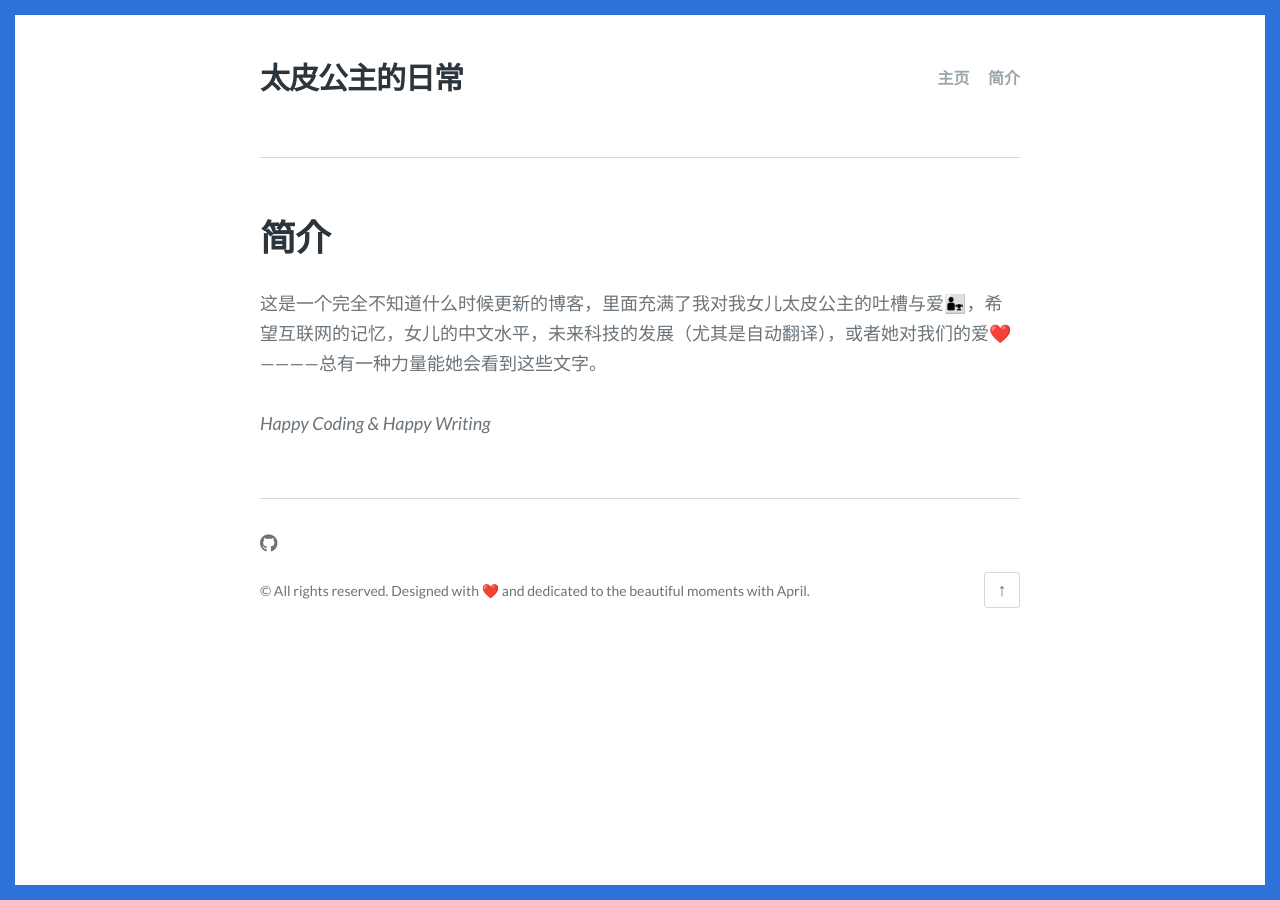
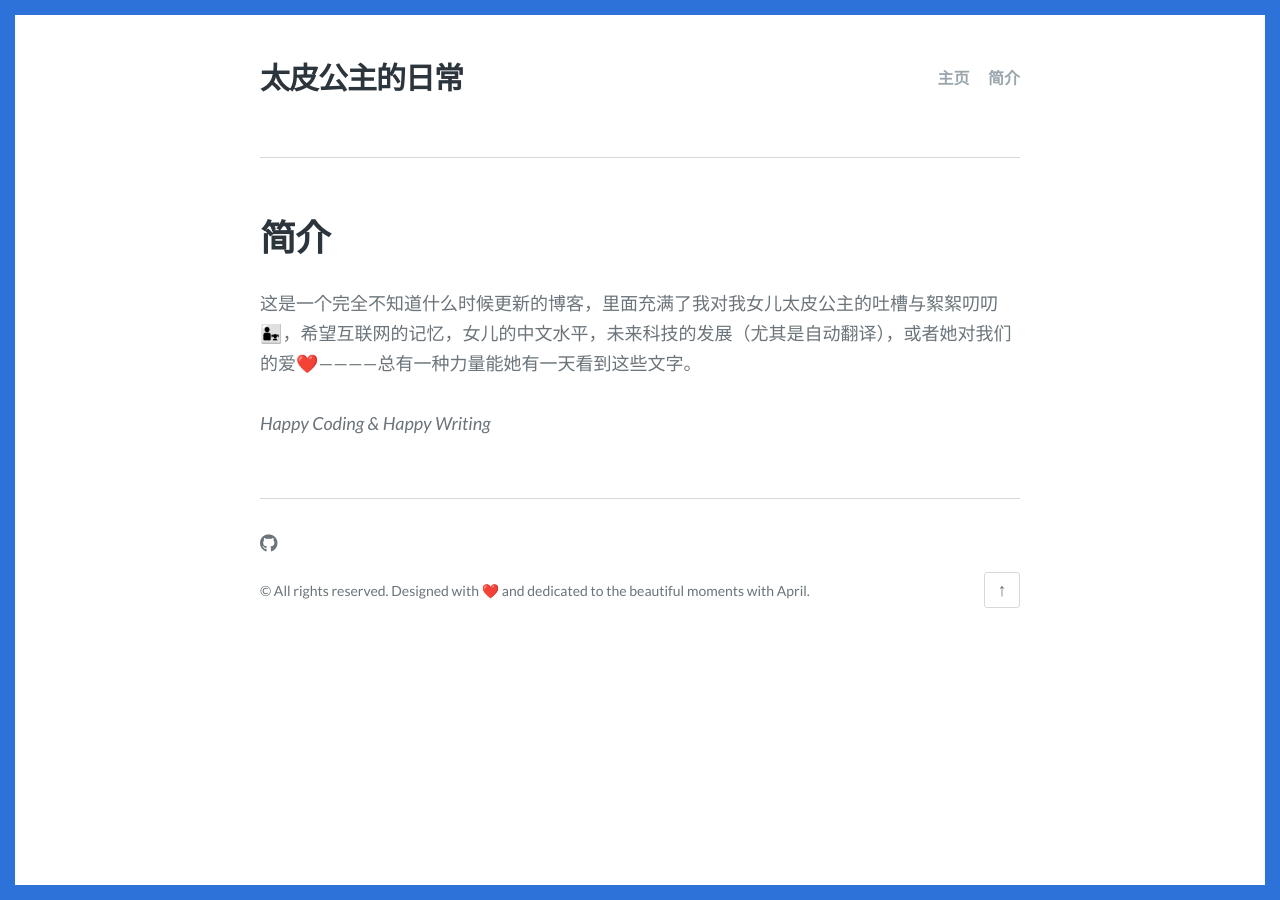
Before and after one commit to spiderPan/APMY, a Jekyll site: the page built from about.md, in a window 1280 px wide. Built offline with Jekyll 4.4.1, drawn with Linux system fonts in a browser that asks for light colours; some web fonts are replaced.

Commit message:
update text

```diff
--- a/about.md
+++ b/about.md
@@ -4,6 +4,6 @@ title: 简介
 description: 关于这个博客，我有话要说
 ---
 
-这是一个完全不知道什么时候更新的博客，里面充满了我对我女儿太皮公主的吐槽与爱👨‍👧，希望互联网的记忆，女儿的中文水平，未来科技的发展（尤其是自动翻译），或者她对我们的爱❤️————总有一种力量能她会看到这些文字。
+这是一个完全不知道什么时候更新的博客，里面充满了我对我女儿太皮公主的吐槽与絮絮叨叨👨‍👧，希望互联网的记忆，女儿的中文水平，未来科技的发展（尤其是自动翻译），或者她对我们的爱❤️————总有一种力量能她有一天看到这些文字。
 
 *Happy Coding & Happy Writing*
```
